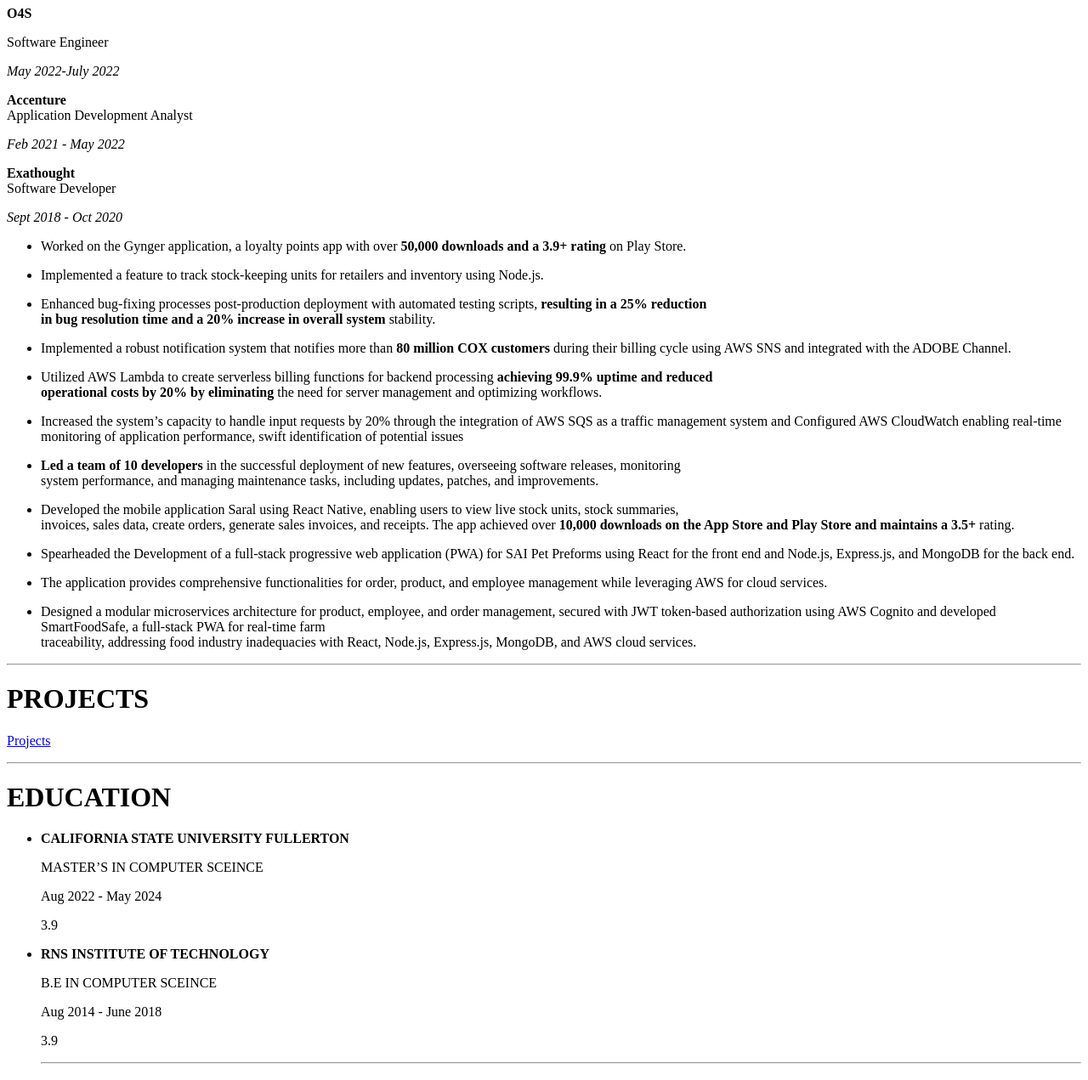
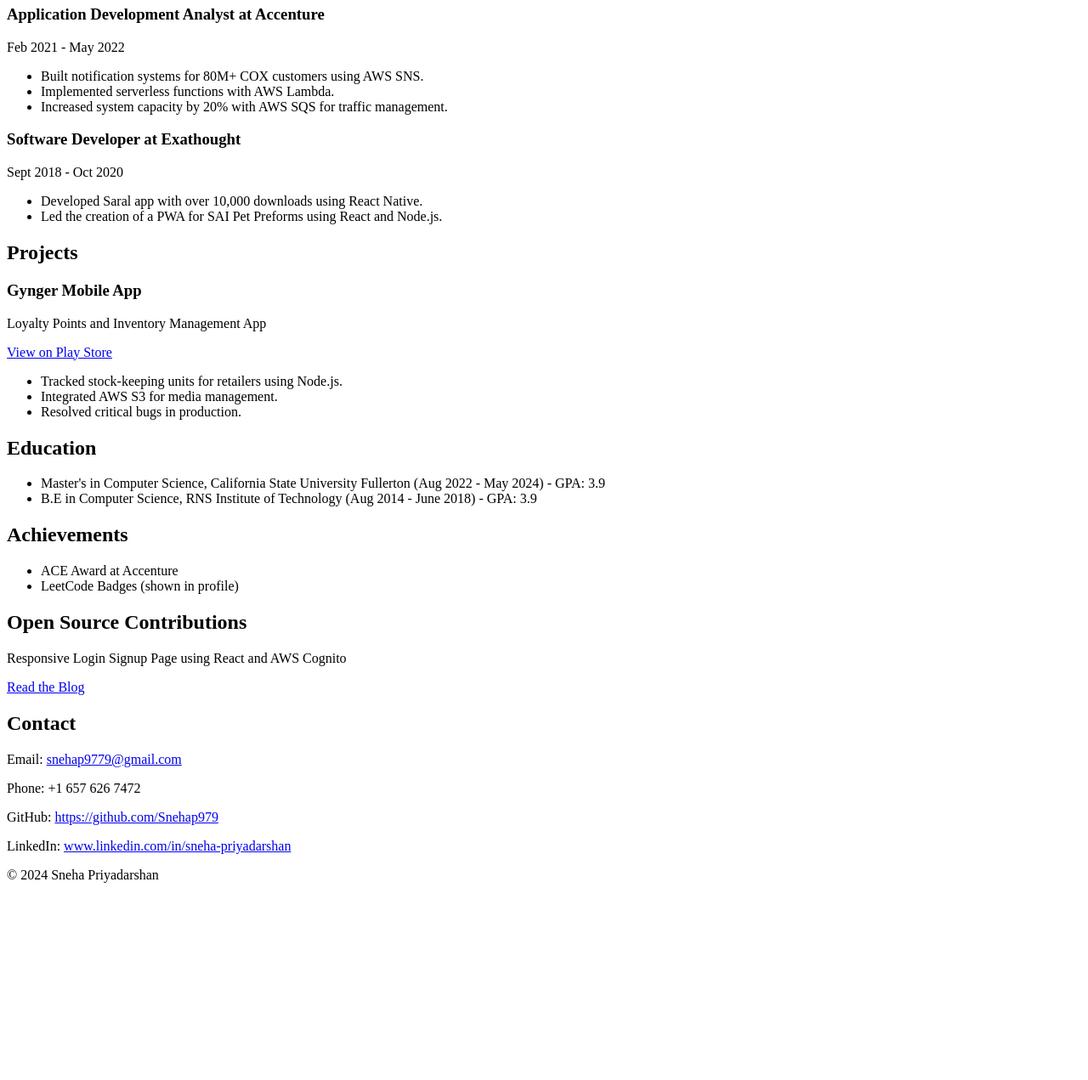
Before and after one commit to Snehap979/test, a plain HTML site: page index.html in a window 1280 px wide. Shown: the part 391-1662 px from the top of the page at 85% size. After the commit the page ends 1446 px from the top, so only its background shows below. Drawn offline with Linux system fonts and the light colour scheme.

Commit message:
html changes

```diff
--- a/index.html
+++ b/index.html
@@ -1,103 +1,98 @@
-<!DOCTYPE html><html><head><meta charset="utf-8"><title>SNEHA PRIYADARSHAN.md</title><style></style></head><body id="preview">
-<h1 class="code-line" data-line-start="0" data-line-end="1"><a id="SNEHA_PRIYADARSHAN_0"></a>SNEHA PRIYADARSHAN</h1>
-<blockquote>
-<p class="has-line-data" data-line-start="2" data-line-end="3"><strong>Fullstack Web Developer</strong></p>
-</blockquote>
-<p class="has-line-data" data-line-start="5" data-line-end="6"><strong>4+ Years</strong></p>
-<p class="has-line-data" data-line-start="7" data-line-end="8">As a dedicated full-stack developer, I excel in coding, designing, and implementing robust software solutions. My strong management and organizational skills enhance team collaboration and project execution. With a keen eye for detail and a commitment to continuous learning, I ensure high-quality deliverables and effective problem-solving throughout the development lifecycle.</p>
-<hr>
-<h1 class="code-line" data-line-start="11" data-line-end="12"><a id="RESUME_11"></a><strong>RESUME</strong></h1>
-<p class="has-line-data" data-line-start="13" data-line-end="14"><a href="SNEHA%20PRIYADARSHAN%2010a1bbb02929808ab70ad3ddbb747ca0/SNEHA__PRIYADARSHAN.pdf">SNEHA__PRIYADARSHAN.pdf</a></p>
-<hr>
-<h1 class="code-line" data-line-start="17" data-line-end="18"><a id="EXPERIENCE_17"></a>EXPERIENCE</h1>
-<p class="has-line-data" data-line-start="19" data-line-end="20"><strong>O4S</strong></p>
-<p class="has-line-data" data-line-start="21" data-line-end="22">Software Engineer</p>
-<p class="has-line-data" data-line-start="23" data-line-end="24"><em>May 2022-July 2022</em></p>
-<p class="has-line-data" data-line-start="25" data-line-end="27"><strong>Accenture</strong><br>
-Application Development Analyst</p>
-<p class="has-line-data" data-line-start="28" data-line-end="29"><em>Feb 2021 - May 2022</em></p>
-<p class="has-line-data" data-line-start="30" data-line-end="32"><strong>Exathought</strong><br>
-Software Developer</p>
-<p class="has-line-data" data-line-start="33" data-line-end="34"><em>Sept 2018 - Oct 2020</em></p>
+<!DOCTYPE html>
+<html lang="en">
+<head>
+    <meta charset="UTF-8">
+    <meta name="viewport" content="width=device-width, initial-scale=1.0">
+    <title>Sneha Priyadarshan Portfolio</title>
+    <link rel="stylesheet" href="styles.css">
+</head>
+<body>
+    <header>
+        <h1>Sneha Priyadarshan</h1>
+        <p><strong>Fullstack Web Developer</strong> | 4+ Years of Experience</p>
+    </header>
+
+    <section id="resume">
+        <h2>Resume</h2>
+        <a href="SNEHA__PRIYADARSHAN.pdf" target="_blank">Download Resume</a>
+    </section>
+
+    <section id="experience">
+        <h2>Experience</h2>
+        <div class="job">
+            <h3>Software Engineer at O4S</h3>
+            <p>May 2022 - July 2022</p>
             <ul>
-<li class="has-line-data" data-line-start="35" data-line-end="36">
-<p class="has-line-data" data-line-start="35" data-line-end="36">Worked on the Gynger application, a loyalty points app with over <strong>50,000 downloads and a 3.9+ rating</strong> on Play Store.</p>
-</li>
-<li class="has-line-data" data-line-start="36" data-line-end="37">
-<p class="has-line-data" data-line-start="36" data-line-end="37">Implemented a feature to track stock-keeping units for retailers and inventory using Node.js.</p>
-</li>
-<li class="has-line-data" data-line-start="37" data-line-end="39">
-<p class="has-line-data" data-line-start="37" data-line-end="39">Enhanced bug-fixing processes post-production deployment with automated testing scripts, <strong>resulting in a 25% reduction<br>
-in bug resolution time and a 20% increase in overall system</strong> stability.</p>
-</li>
-<li class="has-line-data" data-line-start="39" data-line-end="40">
-<p class="has-line-data" data-line-start="39" data-line-end="40">Implemented a robust notification system that notifies more than <strong>80 million COX customers</strong> during their billing cycle using AWS SNS and integrated with the ADOBE Channel.</p>
-</li>
-<li class="has-line-data" data-line-start="40" data-line-end="42">
-<p class="has-line-data" data-line-start="40" data-line-end="42">Utilized AWS Lambda to create serverless billing functions for backend processing <strong>achieving 99.9% uptime and reduced<br>
-operational costs by 20% by eliminating</strong> the need for server management and optimizing workflows.</p>
-</li>
-<li class="has-line-data" data-line-start="42" data-line-end="43">
-<p class="has-line-data" data-line-start="42" data-line-end="43">Increased the system’s capacity to handle input requests by 20% through the integration of AWS SQS as a traffic management system and Configured AWS CloudWatch enabling real-time monitoring of application performance, swift identification of potential issues</p>
-</li>
-<li class="has-line-data" data-line-start="43" data-line-end="46">
-<p class="has-line-data" data-line-start="43" data-line-end="45"><strong>Led a team of 10 developers</strong> in the successful deployment of new features, overseeing software releases, monitoring<br>
-system performance, and managing maintenance tasks, including updates, patches, and improvements.</p>
-</li>
-<li class="has-line-data" data-line-start="46" data-line-end="48">
-<p class="has-line-data" data-line-start="46" data-line-end="48">Developed the mobile application Saral using React Native, enabling users to view live stock units, stock summaries,<br>
-invoices, sales data, create orders, generate sales invoices, and receipts. The app achieved over <strong>10,000 downloads on the App Store and Play Store and maintains a 3.5+</strong> rating.</p>
-</li>
-<li class="has-line-data" data-line-start="48" data-line-end="49">
-<p class="has-line-data" data-line-start="48" data-line-end="49">Spearheaded the Development of a full-stack progressive web application (PWA) for SAI Pet Preforms using React for the front end and Node.js, Express.js, and MongoDB for the back end.</p>
-</li>
-<li class="has-line-data" data-line-start="49" data-line-end="50">
-<p class="has-line-data" data-line-start="49" data-line-end="50">The application provides comprehensive functionalities for order, product, and employee management while leveraging AWS for cloud services.</p>
-</li>
-<li class="has-line-data" data-line-start="50" data-line-end="53">
-<p class="has-line-data" data-line-start="50" data-line-end="52">Designed a modular microservices architecture for product, employee, and order management, secured with JWT token-based authorization using AWS Cognito and developed SmartFoodSafe, a full-stack PWA for real-time farm<br>
-traceability, addressing food industry inadequacies with React, Node.js, Express.js, MongoDB, and AWS cloud services.</p>
-</li>
+                <li>Worked on Gynger, a loyalty points app with over 50,000 downloads.</li>
+                <li>Implemented stock-keeping unit (SKU) tracking for inventory.</li>
+                <li>Reduced bug resolution time by 25%.</li>
             </ul>
-<hr>
-<h1 class="code-line" data-line-start="55" data-line-end="56"><a id="PROJECTS_55"></a>PROJECTS</h1>
-<p class="has-line-data" data-line-start="57" data-line-end="58"><a href="SNEHA%20PRIYADARSHAN%2010a1bbb02929808ab70ad3ddbb747ca0/Projects%200a90b99612f243c7a478290b1e80bcb0.csv">Projects</a></p>
-<hr>
-<h1 class="code-line" data-line-start="61" data-line-end="62"><a id="EDUCATION_61"></a><strong>EDUCATION</strong></h1>
+        </div>
+        <div class="job">
+            <h3>Application Development Analyst at Accenture</h3>
+            <p>Feb 2021 - May 2022</p>
             <ul>
-<li class="has-line-data" data-line-start="63" data-line-end="71">
-<p class="has-line-data" data-line-start="63" data-line-end="64"><strong>CALIFORNIA STATE UNIVERSITY FULLERTON</strong></p>
-<p class="has-line-data" data-line-start="65" data-line-end="66">MASTER’S IN COMPUTER SCEINCE</p>
-<p class="has-line-data" data-line-start="67" data-line-end="68">Aug 2022 - May 2024</p>
-<p class="has-line-data" data-line-start="69" data-line-end="70">3.9</p>
-</li>
-<li class="has-line-data" data-line-start="71" data-line-end="86">
-<p class="has-line-data" data-line-start="71" data-line-end="72"><strong>RNS INSTITUTE OF TECHNOLOGY</strong></p>
-<p class="has-line-data" data-line-start="73" data-line-end="74">B.E IN COMPUTER SCEINCE</p>
-<p class="has-line-data" data-line-start="75" data-line-end="76">Aug 2014 - June 2018</p>
-<p class="has-line-data" data-line-start="77" data-line-end="78">3.9</p>
-<hr>
-<h1 class="code-line" data-line-start="81" data-line-end="82"><a id="ACHIEVEMENTS_81"></a>ACHIEVEMENTS</h1>
+                <li>Built notification systems for 80M+ COX customers using AWS SNS.</li>
+                <li>Implemented serverless functions with AWS Lambda.</li>
+                <li>Increased system capacity by 20% with AWS SQS for traffic management.</li>
+            </ul>
+        </div>
+        <div class="job">
+            <h3>Software Developer at Exathought</h3>
+            <p>Sept 2018 - Oct 2020</p>
             <ul>
-<li class="has-line-data" data-line-start="83" data-line-end="85"><strong>ACE AWARD AT ACCENTURE</strong></li>
+                <li>Developed Saral app with over 10,000 downloads using React Native.</li>
+                <li>Led the creation of a PWA for SAI Pet Preforms using React and Node.js.</li>
             </ul>
-<p class="has-line-data" data-line-start="85" data-line-end="86"><img src="SNEHA%20PRIYADARSHAN%2010a1bbb02929808ab70ad3ddbb747ca0/ace.jpeg" alt="ace.jpeg"></p>
-</li>
+        </div>
+    </section>
+
+    <section id="projects">
+        <h2>Projects</h2>
+        <div class="project">
+            <h3>Gynger Mobile App</h3>
+            <p>Loyalty Points and Inventory Management App</p>
+            <a href="https://play.google.com/store/apps/details?id=com.evato.o4s.tpo&hl=en_US" target="_blank">View on Play Store</a>
+            <ul>
+                <li>Tracked stock-keeping units for retailers using Node.js.</li>
+                <li>Integrated AWS S3 for media management.</li>
+                <li>Resolved critical bugs in production.</li>
             </ul>
-<hr>
+        </div>
+    </section>
+
+    <section id="education">
+        <h2>Education</h2>
         <ul>
-<li class="has-line-data" data-line-start="90" data-line-end="92"><strong>LEETCODE BADGES</strong></li>
+            <li>Master's in Computer Science, California State University Fullerton (Aug 2022 - May 2024) - GPA: 3.9</li>
+            <li>B.E in Computer Science, RNS Institute of Technology (Aug 2014 - June 2018) - GPA: 3.9</li>
         </ul>
-<p class="has-line-data" data-line-start="92" data-line-end="93"><img src="SNEHA%20PRIYADARSHAN%2010a1bbb02929808ab70ad3ddbb747ca0/leetcode.png" alt="leetcode.png"></p>
-<hr>
-<h1 class="code-line" data-line-start="96" data-line-end="97"><a id="OPEN_SOURCE_CONTRIBUTIONS_96"></a><strong>OPEN SOURCE CONTRIBUTIONS</strong></h1>
-<p class="has-line-data" data-line-start="98" data-line-end="99"><strong>MEDIUM BLOG</strong></p>
-<p class="has-line-data" data-line-start="100" data-line-end="101">URL:<a href="https://medium.com/@snehapriyadarshan/responsive-login-signup-page-using-react-and-aws-cognito-a258f917d2b5">https://medium.com/@snehapriyadarshan/responsive-login-signup-page-using-react-and-aws-cognito-a258f917d2b5</a></p>
-<p class="has-line-data" data-line-start="102" data-line-end="103"><img src="SNEHA%20PRIYADARSHAN%2010a1bbb02929808ab70ad3ddbb747ca0/Medium.png" alt="Medium.png"></p>
-<hr>
-<p class="has-line-data" data-line-start="106" data-line-end="107"><strong>CONTACT</strong></p>
-<p class="has-line-data" data-line-start="108" data-line-end="109"><a href="/cdn-cgi/l/email-protection#0b2e4e392e32482e33322e4e4d2e49332e334d78656e636a7b323c3c324b6c666a626725686466">✉️<span class="__cf_email__" data-cfemail="ddaeb3b8b5bcade4eaeae49dbab0bcb4b1f3beb2b0">[email&#160;protected]</span></a></p>
-<p class="has-line-data" data-line-start="110" data-line-end="111">+16576267472</p>
-<p class="has-line-data" data-line-start="112" data-line-end="113"><a href="https://github.com/Snehap979">https://github.com/Snehap979</a></p>
-<p class="has-line-data" data-line-start="114" data-line-end="115"><a href="http://www.linkedin.com/in/sneha-priyadarshan">www.linkedin.com/in/sneha-priyadarshan</a></p>
-<script data-cfasync="false" src="/cdn-cgi/scripts/5c5dd728/cloudflare-static/email-decode.min.js"></script></body></html>
+    </section>
+
+    <section id="achievements">
+        <h2>Achievements</h2>
+        <ul>
+            <li>ACE Award at Accenture</li>
+            <li>LeetCode Badges (shown in profile)</li>
+        </ul>
+    </section>
+
+    <section id="open-source">
+        <h2>Open Source Contributions</h2>
+        <p>Responsive Login Signup Page using React and AWS Cognito</p>
+        <a href="https://medium.com/@snehapriyadarshan/responsive-login-signup-page-using-react-and-aws-cognito-a258f917d2b5" target="_blank">Read the Blog</a>
+    </section>
+
+    <section id="contact">
+        <h2>Contact</h2>
+        <p>Email: <a href="mailto:snehap9779@gmail.com">snehap9779@gmail.com</a></p>
+        <p>Phone: +1 657 626 7472</p>
+        <p>GitHub: <a href="https://github.com/Snehap979" target="_blank">https://github.com/Snehap979</a></p>
+        <p>LinkedIn: <a href="https://www.linkedin.com/in/sneha-priyadarshan" target="_blank">www.linkedin.com/in/sneha-priyadarshan</a></p>
+    </section>
+
+    <footer>
+        <p>© 2024 Sneha Priyadarshan</p>
+    </footer>
+</body>
+</html>
```
Lines whose indentation alone changed are shown as unchanged.
